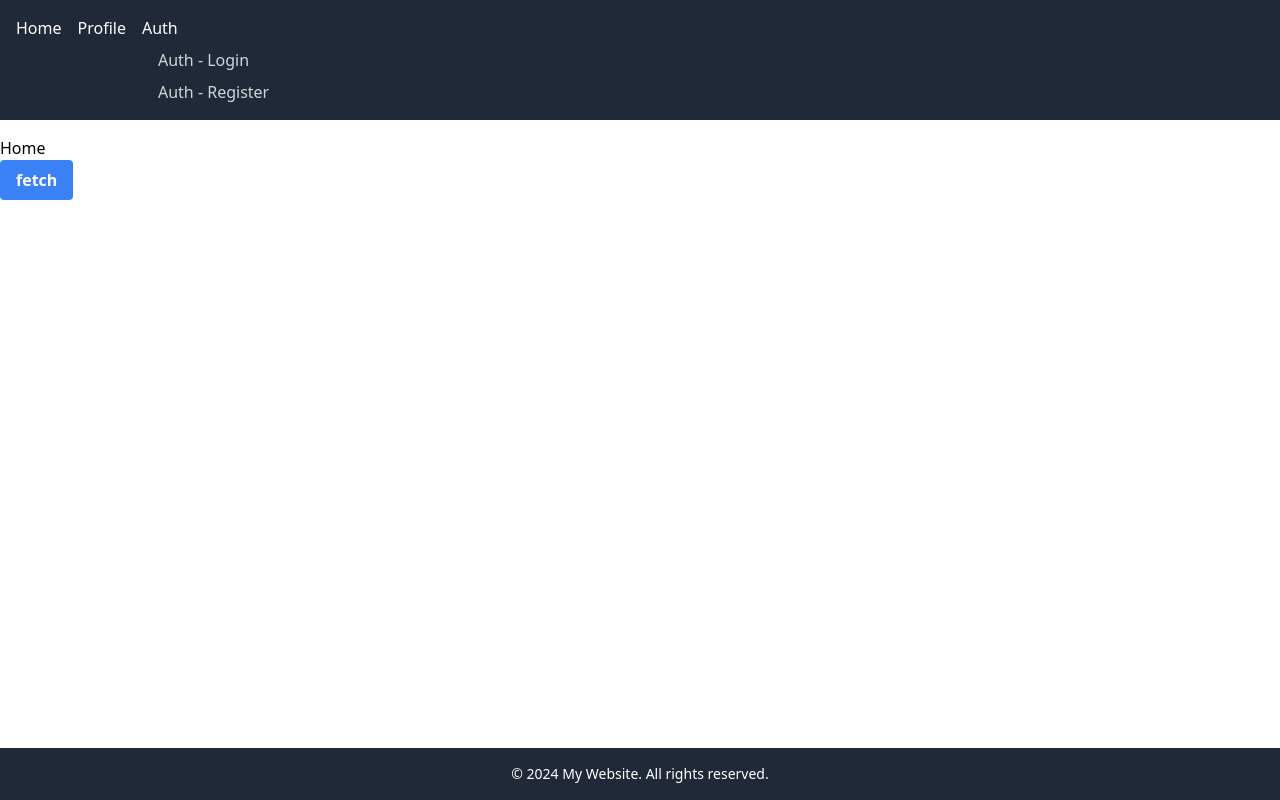
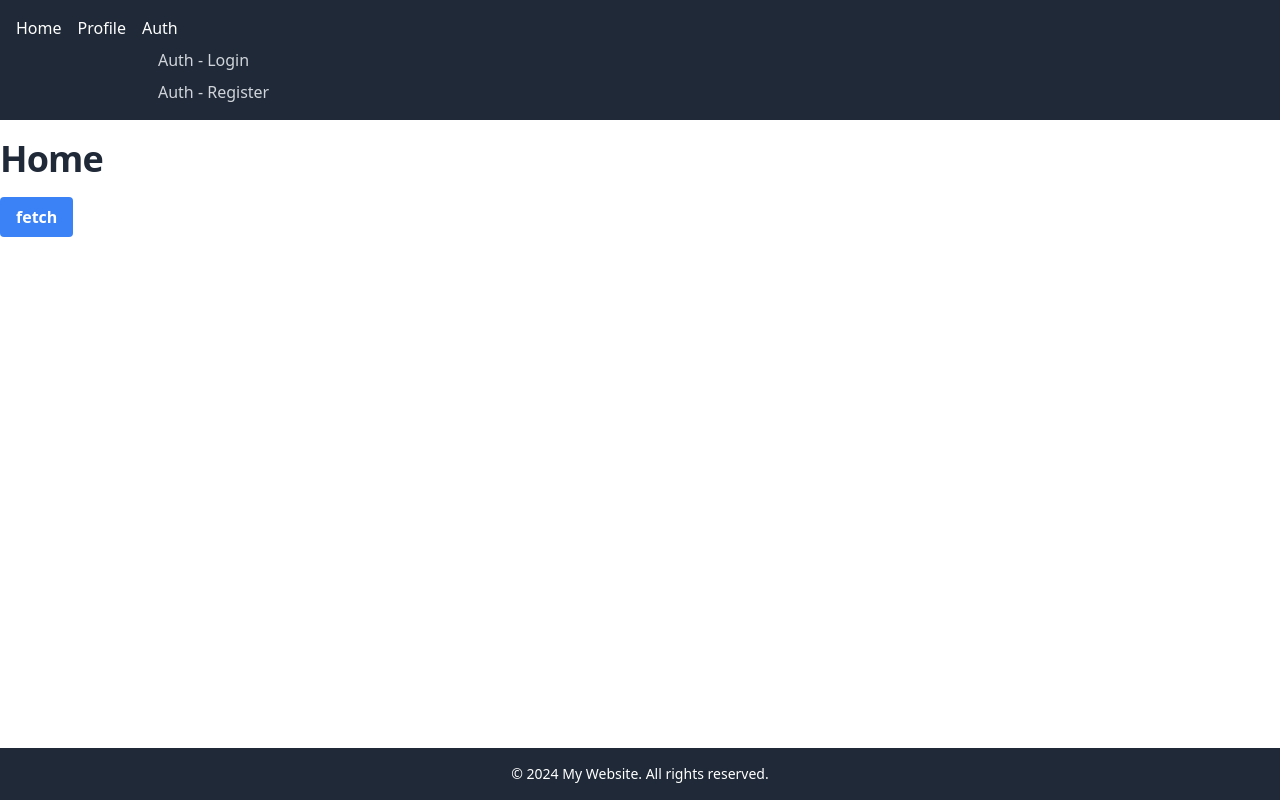
Before and after one commit to fedorovsky/node-jwt, a React (Vite) app in the folder client/: page / in a window 1280 px wide. Built offline with nearby package versions, Linux system fonts and the light colour scheme.

Commit message:
added h1 style

```diff
--- a/client/src/features/auth/pages/auth-page.tsx
+++ b/client/src/features/auth/pages/auth-page.tsx
@@ -3,7 +3,9 @@
 export const AuthPage = () => {
 	return (
 		<div>
-			<h1>Auth</h1>
+			<h1 className="text-4xl font-bold text-gray-800 tracking-tight leading-tight mb-4">
+				Auth
+			</h1>
 			<Outlet />
 		</div>
 	);
--- a/client/src/features/home/pages/home-page.tsx
+++ b/client/src/features/home/pages/home-page.tsx
@@ -8,7 +8,9 @@
 
 	return (
 		<div>
-			<h1>Home</h1>
+			<h1 className="text-4xl font-bold text-gray-800 tracking-tight leading-tight mb-4">
+				Home
+			</h1>
 			<button
 				className="px-4 py-2 bg-blue-500 text-white font-bold rounded hover:bg-blue-600"
 				onClick={handleClick}
--- a/client/src/features/profile/pages/profile-page.tsx
+++ b/client/src/features/profile/pages/profile-page.tsx
@@ -3,7 +3,9 @@
 export const ProfilePage = () => {
 	return (
 		<div>
-			<h1>Profile</h1>
+			<h1 className="text-4xl font-bold text-gray-800 tracking-tight leading-tight mb-4">
+				Profile
+			</h1>
 			<Outlet />
 		</div>
 	);
```
